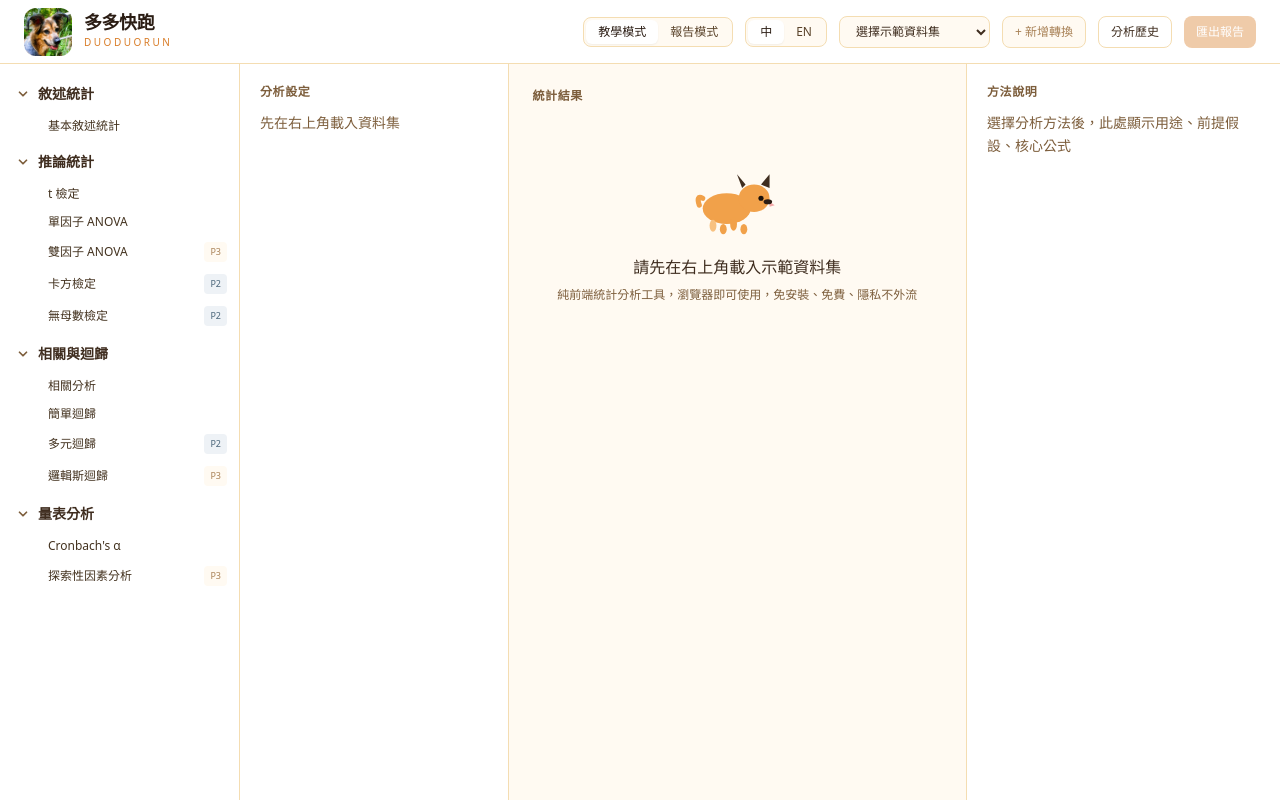
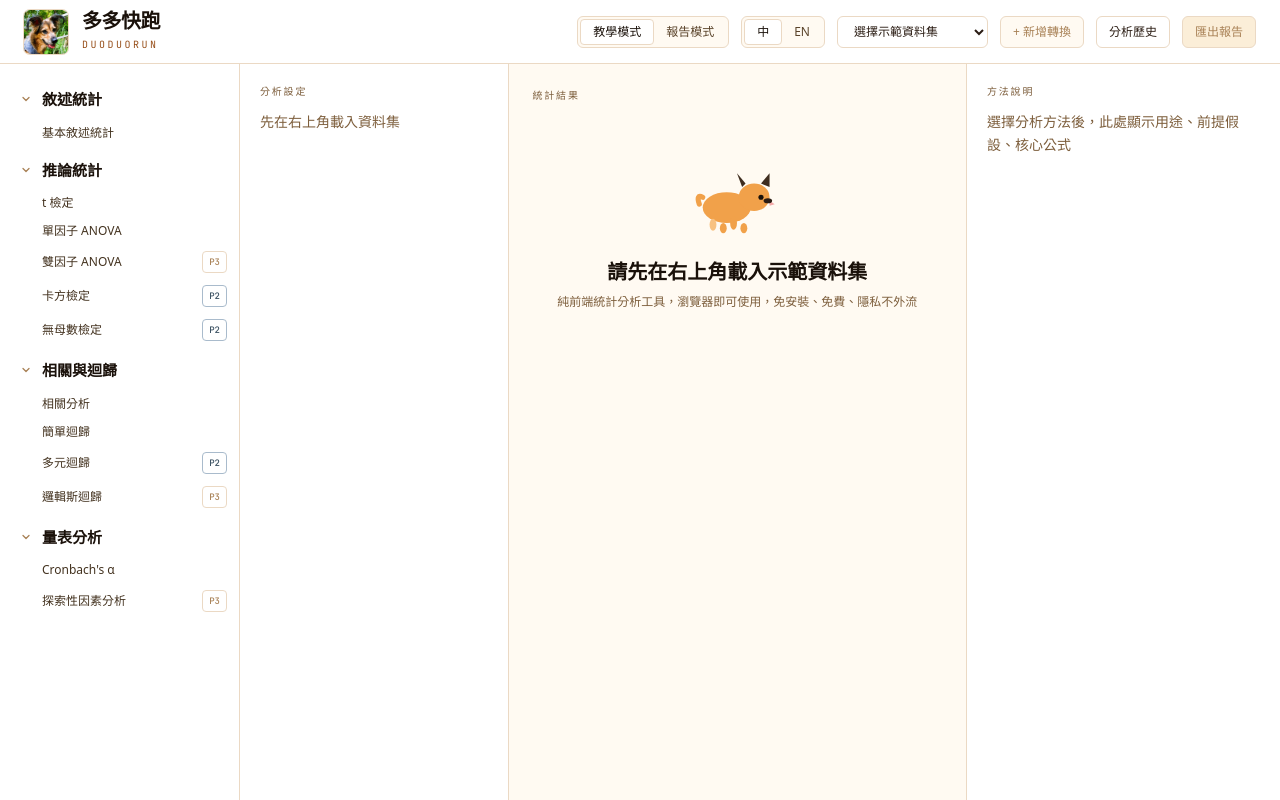
Before and after one commit to qqamp/duoduorun, a React (Vite) app: page / in a window 1280 px wide. Built offline with nearby package versions, Linux system fonts and the light colour scheme.

Commit message:
feat: AI/tech visual upgrade — Source Serif 4 + JetBrains Mono + hairline borders + restrained accents

```diff
--- a/index.html
+++ b/index.html
@@ -6,6 +6,14 @@
     <meta name="viewport" content="width=device-width, initial-scale=1.0" />
     <title>多多快跑 DuoDuoRun — 純前端統計分析工具</title>
     <meta name="description" content="多多快跑（DuoDuoRun）是一個純前端、免安裝、免費的統計分析工具。所有運算在瀏覽器本地執行，資料不上傳。" />
+
+    <!-- Fonts: Source Serif 4 (titles), JetBrains Mono (numbers / technical) -->
+    <link rel="preconnect" href="https://fonts.googleapis.com" />
+    <link rel="preconnect" href="https://fonts.gstatic.com" crossorigin />
+    <link
+      href="https://fonts.googleapis.com/css2?family=Source+Serif+4:opsz,wght@8..60,400;8..60,500;8..60,600&family=JetBrains+Mono:wght@400;500&display=swap"
+      rel="stylesheet"
+    />
   </head>
   <body>
     <div id="root"></div>
--- a/src/components/MainContent.jsx
+++ b/src/components/MainContent.jsx
@@ -2,15 +2,7 @@
  * 三欄主內容區
  *
  * 三欄寬度：左 25% / 中 45% / 右 30%
- *
- * 三層條件順序：
- *   1. 沒資料 → 中欄秀「先載入資料集」+ 大版多多
- *   2. 沒選分析 → 左欄秀變數列表、中欄秀資料預覽
- *   3. 選了分析 → 看 registry 有沒有對應模組
- *      a. 有實作 → 三欄各 render registry 該分析的對應元件
- *         - Config 在左欄、Result 在中欄
- *         - 教學模式右欄 = Notes、報告模式右欄 = Narrative
- *      b. 沒實作（P2/P3 占位）→ 三欄秀「此分析將於 Step X 上線」
+ * 視覺：1px hairline 邊框（border-duo-cocoa-100）、small caps eyebrow heading
  */
 import { useApp } from '../context/AppContext'
 import { ANALYSIS_GROUPS } from '../config/analyses'
@@ -30,15 +22,15 @@ function findAnalysisLabel(activeAnalysis, t) {
 
 function PanelHeading({ children }) {
   return (
-    <h2 className="text-xs font-semibold uppercase tracking-wider text-duo-cocoa-400 mb-3">
-      {children}
-    </h2>
+    <h2 className="heading-eyebrow mb-3">{children}</h2>
   )
 }
 
 function EmptyHint({ children }) {
   return <div className="text-sm text-duo-cocoa-400 leading-relaxed">{children}</div>
 }
+
+const PANEL_BORDER = 'border-duo-cocoa-100'
 
 /* ─────────────────────────  左欄  ───────────────────────── */
 
@@ -47,36 +39,31 @@ function ConfigPanel() {
   const analysisLabel = findAnalysisLabel(activeAnalysis, t)
   const analysisModule = activeAnalysis ? getAnalysisModule(activeAnalysis) : null
 
-  // 沒資料：提示載入
   if (!dataset) {
     return (
-      <section className="flex-[25] min-w-0 p-5 border-r border-duo-cream-200 bg-white overflow-y-auto">
+      <section className={`flex-[25] min-w-0 p-5 border-r ${PANEL_BORDER} bg-white overflow-y-auto`}>
         <PanelHeading>{t.panels.configTitle}</PanelHeading>
         <EmptyHint>{t.panels.configNoDataset}</EmptyHint>
       </section>
     )
   }
 
-  // 有資料 + 有分析 + 已實作 → 顯示 Config（不秀 VariableList，避免重複）
   if (analysisModule?.Config) {
     return (
-      <section className="flex-[25] min-w-0 p-5 border-r border-duo-cream-200 bg-white overflow-y-auto">
+      <section className={`flex-[25] min-w-0 p-5 border-r ${PANEL_BORDER} bg-white overflow-y-auto`}>
         <analysisModule.Config />
       </section>
     )
   }
 
-  // 有資料 + 有分析 + 未實作 → 變數列表 + 「此分析待實作」
   if (analysisLabel) {
     return (
-      <section className="flex-[25] min-w-0 p-5 border-r border-duo-cream-200 bg-white overflow-y-auto">
+      <section className={`flex-[25] min-w-0 p-5 border-r ${PANEL_BORDER} bg-white overflow-y-auto`}>
         <div className="space-y-6">
           <VariableList />
           <div>
-            <h3 className="text-xs font-semibold uppercase tracking-wider text-duo-cocoa-400 mb-2">
-              {t.panels.configTitle}
-            </h3>
-            <div className="text-sm font-medium text-duo-cocoa-800 mb-2">
+            <h3 className="heading-eyebrow mb-2">{t.panels.configTitle}</h3>
+            <div className="font-serif text-base font-medium text-duo-cocoa-900 mb-1">
               {analysisLabel}
             </div>
             <EmptyHint>{t.common.comingSoon}</EmptyHint>
@@ -86,9 +73,8 @@ function ConfigPanel() {
     )
   }
 
-  // 有資料 + 沒選分析 → 變數列表
   return (
-    <section className="flex-[25] min-w-0 p-5 border-r border-duo-cream-200 bg-white overflow-y-auto">
+    <section className={`flex-[25] min-w-0 p-5 border-r ${PANEL_BORDER} bg-white overflow-y-auto`}>
       <VariableList />
     </section>
   )
@@ -100,48 +86,44 @@ function ResultPanel() {
   const { dataset, activeAnalysis, t } = useApp()
   const analysisModule = activeAnalysis ? getAnalysisModule(activeAnalysis) : null
 
-  // 沒資料：大版多多
   if (!dataset) {
     return (
-      <section className="flex-[45] min-w-0 p-6 border-r border-duo-cream-200 bg-duo-cream-50 overflow-y-auto">
+      <section className={`flex-[45] min-w-0 p-6 border-r ${PANEL_BORDER} bg-duo-cream-50 overflow-y-auto`}>
         <PanelHeading>{t.panels.resultTitle}</PanelHeading>
         <div className="flex flex-col items-center justify-center text-center py-12">
           <DuoMascot state="idle" size={96} />
-          <div className="mt-4 text-base font-medium text-duo-cocoa-700">
+          <div className="mt-5 font-serif text-xl font-semibold text-duo-cocoa-900">
             {t.panels.resultNoDataset}
           </div>
-          <div className="mt-2 text-xs text-duo-cocoa-400">{t.app.tagline}</div>
+          <div className="mt-2 text-xs text-duo-cocoa-400 max-w-md">{t.app.tagline}</div>
         </div>
       </section>
     )
   }
 
-  // 有資料 + 有分析 + 已實作 → render Result
   if (analysisModule?.Result) {
     return (
-      <section className="flex-[45] min-w-0 p-6 border-r border-duo-cream-200 bg-duo-cream-50 overflow-y-auto">
+      <section className={`flex-[45] min-w-0 p-6 border-r ${PANEL_BORDER} bg-duo-cream-50 overflow-y-auto`}>
         <PanelHeading>{t.panels.resultTitle}</PanelHeading>
         <analysisModule.Result />
       </section>
     )
   }
 
-  // 有資料 + 有分析 + 未實作 → 占位
   if (activeAnalysis) {
     return (
-      <section className="flex-[45] min-w-0 p-6 border-r border-duo-cream-200 bg-duo-cream-50 overflow-y-auto">
+      <section className={`flex-[45] min-w-0 p-6 border-r ${PANEL_BORDER} bg-duo-cream-50 overflow-y-auto`}>
         <PanelHeading>{t.panels.resultTitle}</PanelHeading>
         <div className="flex flex-col items-center justify-center text-center py-12">
           <DuoMascot state="idle" size={72} />
-          <div className="mt-4 text-sm text-duo-cocoa-500">{t.panels.resultEmpty}</div>
+          <div className="mt-4 font-serif text-base text-duo-cocoa-600">{t.panels.resultEmpty}</div>
         </div>
       </section>
     )
   }
 
-  // 有資料 + 沒選分析 → 資料預覽
   return (
-    <section className="flex-[45] min-w-0 p-6 border-r border-duo-cream-200 bg-duo-cream-50 overflow-y-auto">
+    <section className={`flex-[45] min-w-0 p-6 border-r ${PANEL_BORDER} bg-duo-cream-50 overflow-y-auto`}>
       <PanelHeading>{t.panels.resultTitle}</PanelHeading>
       <DataPreviewTable />
     </section>
@@ -154,7 +136,6 @@ function ExplainPanel() {
   const { dataset, activeAnalysis, mode, t } = useApp()
   const analysisModule = activeAnalysis ? getAnalysisModule(activeAnalysis) : null
 
-  // 沒資料 / 沒選分析 → 空提示
   if (!dataset || !activeAnalysis) {
     return (
       <section className="flex-[30] min-w-0 p-5 bg-white overflow-y-auto">
@@ -164,7 +145,6 @@ function ExplainPanel() {
     )
   }
 
-  // 有實作 → 看 mode 切 Notes / Narrative
   if (analysisModule) {
     const Component = mode === 'teaching' ? analysisModule.Notes : analysisModule.Narrative
     return (
@@ -175,7 +155,6 @@ function ExplainPanel() {
     )
   }
 
-  // 未實作 → 退回原 placeholder
   return (
     <section className="flex-[30] min-w-0 p-5 bg-white overflow-y-auto">
       <PanelHeading>{t.panels.explainTitle}</PanelHeading>
--- a/src/components/Sidebar.jsx
+++ b/src/components/Sidebar.jsx
@@ -1,14 +1,11 @@
 /**
  * 左側垂直導覽列
  *
- * 結構：4 大類別（敘述／推論／相關迴歸／量表），每類可摺疊，
- *       點選二級項目時更新 AppContext 的 activeAnalysis。
- *
- * 視覺：
- *   - 預設四大類都展開（Step 3 開始可考慮預設摺疊）
- *   - 第一優先（priority=1）的項目正常顯示
- *   - 第二、三優先項目用淡化色與小徽章標示「Coming soon」
- *   - 目前選中的項目用 duo-amber 系列高亮
+ * 視覺風格（暖色 AI 質感）：
+ *   - 群組標題：serif、半粗、低調
+ *   - 選中項目：左 2px duo-amber border + duo-amber-700 文字（不用色塊背景）
+ *   - 未選 hover：底色 duo-cream-50
+ *   - Priority 徽章：font-mono、細邊框
  */
 import { useState } from 'react'
 import { useApp } from '../context/AppContext'
@@ -17,13 +14,13 @@ import { ANALYSIS_GROUPS } from '../config/analyses'
 function ChevronIcon({ open }) {
   return (
     <svg
-      width="14"
-      height="14"
+      width="12"
+      height="12"
       viewBox="0 0 16 16"
       className={`transition-transform duration-150 ${open ? 'rotate-90' : ''}`}
       fill="none"
       stroke="currentColor"
-      strokeWidth="2"
+      strokeWidth="1.75"
       strokeLinecap="round"
       strokeLinejoin="round"
     >
@@ -37,10 +34,10 @@ function PriorityBadge({ priority }) {
   return (
     <span
       className={[
-        'ml-auto px-1.5 py-0.5 text-[9px] font-medium rounded',
+        'ml-auto font-mono px-1.5 py-0.5 text-[9px] font-medium rounded border',
         priority === 2
-          ? 'bg-duo-denim-50 text-duo-denim-500'
-          : 'bg-duo-cream-50 text-duo-cocoa-300',
+          ? 'border-duo-denim-200 text-duo-denim-600'
+          : 'border-duo-cocoa-100 text-duo-cocoa-300',
       ].join(' ')}
     >
       {priority === 2 ? 'P2' : 'P3'}
@@ -59,8 +56,8 @@ function Sidebar() {
   }
 
   return (
-    <aside className="w-60 shrink-0 border-r border-duo-cream-200 bg-white overflow-y-auto">
-      <nav className="py-3">
+    <aside className="w-60 shrink-0 border-r border-duo-cocoa-100 bg-white overflow-y-auto">
+      <nav className="py-4">
         {ANALYSIS_GROUPS.map(group => {
           const open = openGroups[group.id]
           return (
@@ -68,16 +65,16 @@ function Sidebar() {
               <button
                 type="button"
                 onClick={() => toggleGroup(group.id)}
-                className="w-full flex items-center gap-2 px-4 py-2 text-sm font-semibold text-duo-cocoa-700 hover:bg-duo-cream-50 transition"
+                className="w-full flex items-center gap-2.5 px-5 py-2 font-serif text-[15px] font-semibold text-duo-cocoa-900 hover:text-duo-amber-700 transition"
               >
-                <span className="text-duo-cocoa-400">
+                <span className="text-duo-cocoa-300">
                   <ChevronIcon open={open} />
                 </span>
                 {t.sidebar[group.i18nKey]}
               </button>
 
               {open && (
-                <ul className="pl-9">
+                <ul className="pl-5">
                   {group.items.map(item => {
                     const isActive = activeAnalysis === item.id
                     return (
@@ -86,10 +83,10 @@ function Sidebar() {
                           type="button"
                           onClick={() => setActiveAnalysis(item.id)}
                           className={[
-                            'w-full flex items-center px-3 py-1.5 text-xs rounded-md text-left transition',
+                            'w-full flex items-center pl-5 pr-3 py-1.5 text-xs text-left transition border-l-2',
                             isActive
-                              ? 'bg-duo-amber-50 text-duo-amber-800 font-medium'
-                              : 'text-duo-cocoa-600 hover:bg-duo-cream-50 hover:text-duo-cocoa-800',
+                              ? 'border-duo-amber-500 text-duo-amber-700 bg-duo-amber-50/40 font-medium'
+                              : 'border-transparent text-duo-cocoa-600 hover:text-duo-cocoa-900 hover:bg-duo-cream-50',
                           ].join(' ')}
                         >
                           <span>{t.sidebar[item.i18nKey]}</span>
--- a/src/components/TopToolbar.jsx
+++ b/src/components/TopToolbar.jsx
@@ -16,7 +16,7 @@ import HistoryDialog from './HistoryDialog'
 
 function SegmentedControl({ options, value, onChange }) {
   return (
-    <div className="inline-flex rounded-lg bg-duo-cream-50 border border-duo-cream-200 p-0.5">
+    <div className="inline-flex rounded-md bg-duo-cream-50 border border-duo-cocoa-100 p-0.5">
       {options.map(opt => {
         const active = opt.value === value
         return (
@@ -25,10 +25,10 @@ function SegmentedControl({ options, value, onChange }) {
             type="button"
             onClick={() => onChange(opt.value)}
             className={[
-              'px-3 py-1 text-xs font-medium rounded-md transition',
+              'px-3 py-1 text-xs font-medium rounded transition',
               active
-                ? 'bg-white text-duo-cocoa-800 shadow-sm'
-                : 'text-duo-cocoa-500 hover:text-duo-cocoa-700',
+                ? 'bg-white text-duo-cocoa-900 border border-duo-cocoa-100'
+                : 'text-duo-cocoa-500 hover:text-duo-cocoa-800',
             ].join(' ')}
           >
             {opt.label}
@@ -110,19 +110,19 @@ function TopToolbar() {
   }
 
   return (
-    <header className="flex items-center justify-between px-6 h-16 bg-white border-b border-duo-cream-200">
+    <header className="flex items-center justify-between px-6 h-16 bg-white border-b border-duo-cocoa-100">
       {/* 左：brand */}
-      <div className="flex items-center gap-3">
+      <div className="flex items-center gap-3.5">
         <img
           src={duoHead}
           alt="多多"
-          className="h-12 w-12 rounded-xl object-cover"
+          className="h-11 w-11 rounded-md object-cover ring-1 ring-duo-cocoa-100"
         />
         <div className="text-left">
-          <h1 className="text-lg font-bold tracking-tight text-duo-cocoa-800 leading-none">
+          <h1 className="font-serif text-[20px] font-semibold tracking-tight text-duo-cocoa-900 leading-none">
             {t.app.title}
           </h1>
-          <p className={`text-[10px] font-medium text-duo-amber-500 mt-1 ${subtitleTracking}`}>
+          <p className={`font-mono text-[10px] uppercase text-duo-amber-700 mt-1.5 ${subtitleTracking}`}>
             {t.app.subtitle}
           </p>
         </div>
@@ -151,7 +151,7 @@ function TopToolbar() {
         <select
           value={activeDataset || ''}
           onChange={e => setActiveDataset(e.target.value || null)}
-          className="h-8 px-3 pr-8 text-xs rounded-lg bg-duo-cream-50 border border-duo-cream-200 text-duo-cocoa-700 hover:border-duo-amber-300 focus:outline-none focus:border-duo-amber-500 cursor-pointer"
+          className="h-8 px-3 pr-8 text-xs rounded-md bg-white border border-duo-cocoa-100 text-duo-cocoa-800 hover:border-duo-cocoa-200 focus:outline-none focus:border-duo-amber-500 cursor-pointer"
         >
           <option value="">{t.toolbar.selectDataset}</option>
           {DEMO_DATASETS.map(d => (
@@ -167,10 +167,10 @@ function TopToolbar() {
           disabled={!activeDataset}
           onClick={() => setTransformOpen(true)}
           className={[
-            'h-8 px-3 text-xs font-medium rounded-lg border transition',
+            'h-8 px-3 text-xs font-medium rounded-md border transition',
             activeDataset
-              ? 'bg-white border-duo-cream-200 text-duo-cocoa-700 hover:border-duo-amber-300 hover:text-duo-cocoa-800 cursor-pointer'
-              : 'bg-duo-cream-50 border-duo-cream-200 text-duo-cocoa-300 cursor-not-allowed',
+              ? 'bg-white border-duo-cocoa-100 text-duo-cocoa-800 hover:border-duo-cocoa-300 cursor-pointer'
+              : 'bg-duo-cream-50 border-duo-cocoa-100 text-duo-cocoa-300 cursor-not-allowed',
           ].join(' ')}
           title={
             activeDataset
@@ -185,12 +185,12 @@ function TopToolbar() {
         <button
           type="button"
           onClick={() => setHistoryOpen(true)}
-          className="h-8 px-3 text-xs font-medium rounded-lg bg-white border border-duo-cream-200 text-duo-cocoa-700 hover:border-duo-amber-300 hover:text-duo-cocoa-800 cursor-pointer transition"
+          className="h-8 px-3 text-xs font-medium rounded-md bg-white border border-duo-cocoa-100 text-duo-cocoa-800 hover:border-duo-cocoa-300 cursor-pointer transition"
           title={t.history.title}
         >
           {t.history.title}
           {history.length > 0 && (
-            <span className="ml-1.5 px-1.5 py-0.5 text-[10px] rounded bg-duo-amber-100 text-duo-amber-800">
+            <span className="ml-1.5 font-mono px-1.5 py-0.5 text-[10px] rounded bg-duo-amber-100 text-duo-amber-800">
               {history.length}
             </span>
           )}
@@ -202,10 +202,10 @@ function TopToolbar() {
           disabled={!canExport || exporting}
           onClick={handleExport}
           className={[
-            'h-8 px-3 text-xs font-medium rounded-lg bg-duo-amber-500 text-white transition',
+            'h-8 px-3 text-xs font-medium rounded-md transition',
             !canExport || exporting
-              ? 'opacity-40 cursor-not-allowed'
-              : 'hover:bg-duo-amber-600 cursor-pointer',
+              ? 'bg-duo-cream-100 text-duo-cocoa-300 border border-duo-cocoa-100 cursor-not-allowed'
+              : 'bg-duo-cocoa-900 text-duo-cream-50 hover:bg-duo-cocoa-800 cursor-pointer',
           ].join(' ')}
           title={
             exporting
--- a/src/index.css
+++ b/src/index.css
@@ -5,9 +5,27 @@
 @layer base {
   html {
     font-family: theme('fontFamily.sans');
+    /* OpenType features for tabular numerals — keep table columns aligned */
+    font-feature-settings: 'cv02', 'cv03', 'cv04', 'cv11';
   }
 
   body {
-    @apply bg-duo-cream-100 text-duo-cocoa-700 antialiased;
+    @apply bg-duo-cream-100 text-duo-cocoa-800 antialiased;
+  }
+
+  /* 預設讓 mono 數字使用 tabular-nums，避免欄位對齊跑掉 */
+  .font-mono {
+    font-feature-settings: 'tnum';
   }
 }
+
+@layer utilities {
+  /* small-caps section heading：spaced uppercase + cocoa-400 */
+  .heading-eyebrow {
+    @apply text-[10px] font-medium uppercase tracking-ai text-duo-cocoa-400;
+  }
+  /* hairline 細線：1px duo-cocoa-100 */
+  .hairline {
+    @apply border-duo-cocoa-100;
+  }
+}
--- a/tailwind.config.js
+++ b/tailwind.config.js
@@ -7,6 +7,7 @@ export default {
   theme: {
     extend: {
       fontFamily: {
+        // body 用 system sans，混 Chinese-friendly fallback
         sans: [
           'system-ui',
           '-apple-system',
@@ -16,6 +17,28 @@ export default {
           'Roboto',
           'sans-serif',
         ],
+        // 標題用 Source Serif 4（CJK fallback：宋體系 → system serif）
+        serif: [
+          'Source Serif 4',
+          'Source Serif Pro',
+          '"Songti TC"',
+          '"Noto Serif CJK TC"',
+          'Georgia',
+          'serif',
+        ],
+        // 等寬：用於數值、p-value、column 名、技術標籤
+        mono: [
+          'JetBrains Mono',
+          'ui-monospace',
+          'SFMono-Regular',
+          'Menlo',
+          'Consolas',
+          'monospace',
+        ],
+      },
+      letterSpacing: {
+        // 用於 small caps section heading：UPPERCASE TRACKING
+        ai: '0.18em',
       },
       colors: {
         // 多多調色盤：取自多多照片的暖色系
```
Also changed, not shown: src/components/DataPreviewTable.jsx (+6 -6 lines), src/components/VariableList.jsx (+4 -4 lines).
